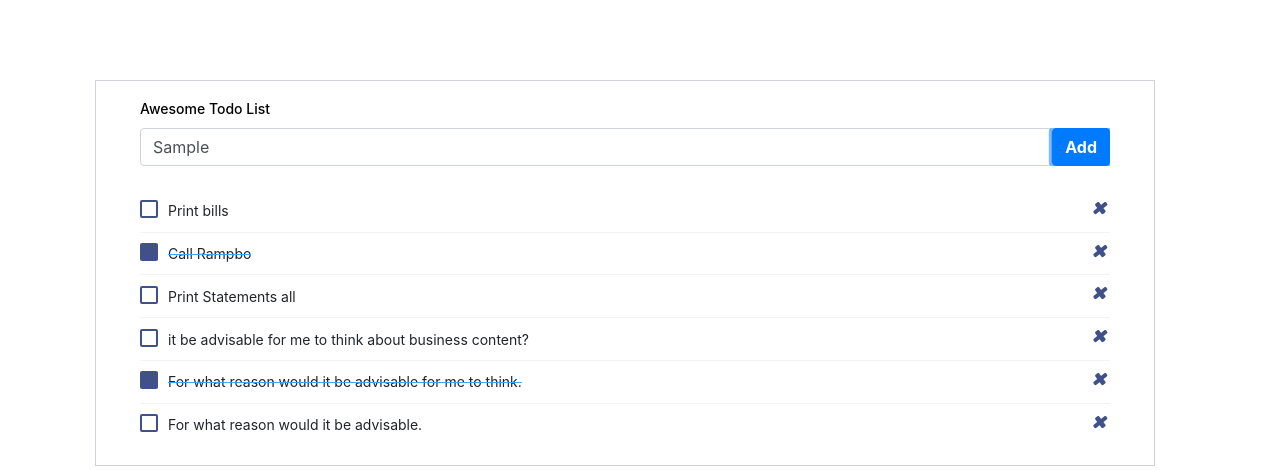
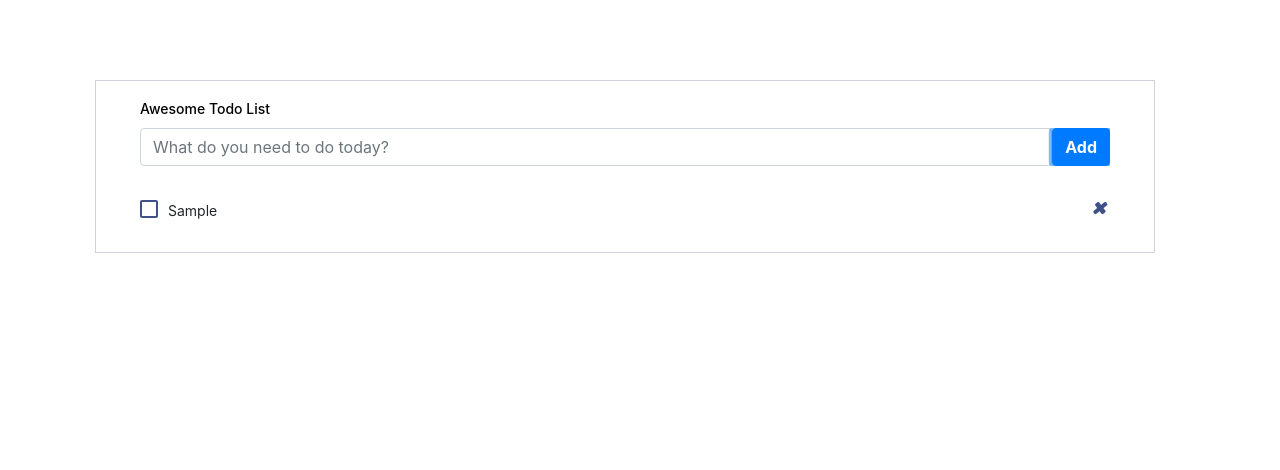
Before and after one commit to LogotipX/todo-shka, a Vue app: page / in a window 1280 px wide. Both pictures are taken after typing "Sample" into the empty fields and a click on the button "Add". Shown: the top 470 px of the page. Built offline with nearby package versions, Linux system fonts and the light colour scheme.

Commit message:
Added 'addTodoItem' component

```diff
--- a/src/App.vue
+++ b/src/App.vue
@@ -10,8 +10,24 @@
           <div class="card px-3">
             <div class="card-body">
               <h4 class="card-title">Awesome Todo list</h4>
-              <add-todo />
+              <add-todo @addTodoItem="addTodoItem" />
+
               <div class="list-wrapper">
+                <ul class="d-flex flex-column-reverse todo-list">
+                  <li v-for="todoItem in todoItems" :key="todoItem">
+                    <div class="form-check">
+                      <label class="form-check-label">
+                        <input class="checkbox" type="checkbox" />
+                          {{ todoItem }}
+                        <i class="input-helper"></i
+                      ></label>
+                    </div>
+                    <i class="remove mdi mdi-close-circle-outline"></i>
+                  </li>
+                </ul>
+              </div>
+
+              <!-- <div class="list-wrapper">
                 <ul class="d-flex flex-column-reverse todo-list">
                   <li>
                     <div class="form-check">
@@ -71,7 +87,7 @@
                     <i class="remove mdi mdi-close-circle-outline"></i>
                   </li>
                 </ul>
-              </div>
+              </div> -->
             </div>
           </div>
         </div>
@@ -88,6 +104,16 @@ export default {
   components: {
     addTodo,
   },
+  data() {
+    return {
+      todoItems: [],
+    };
+  },
+  methods: {
+    addTodoItem(newTodoItem) {
+      this.todoItems.push(newTodoItem);
+    },
+  },
 };
 </script>
 
--- a/src/components/addTodo.vue
+++ b/src/components/addTodo.vue
@@ -1,11 +1,16 @@
 <template>
   <div class="add-items d-flex">
     <input
+      v-model="newTodoItem"
+      @keypress.enter="addTodoItem"
       type="text"
       class="form-control todo-list-input"
       placeholder="What do you need to do today?"
     />
-    <button class="add btn btn-primary font-weight-bold todo-list-add-btn">
+    <button
+      @click="addTodoItem"
+      class="add btn btn-primary font-weight-bold todo-list-add-btn"
+    >
       Add
     </button>
   </div>
@@ -14,7 +19,15 @@
 <script>
 export default {
   data() {
-
+    return {
+      newTodoItem: "",
+    };
+  },
+  methods: {
+    addTodoItem() {
+      this.$emit("addTodoItem", this.newTodoItem);
+      this.newTodoItem = "";
+    },
   },
 };
 </script>
```
Also changed, not shown: src/main.js (line endings or trailing spaces).
